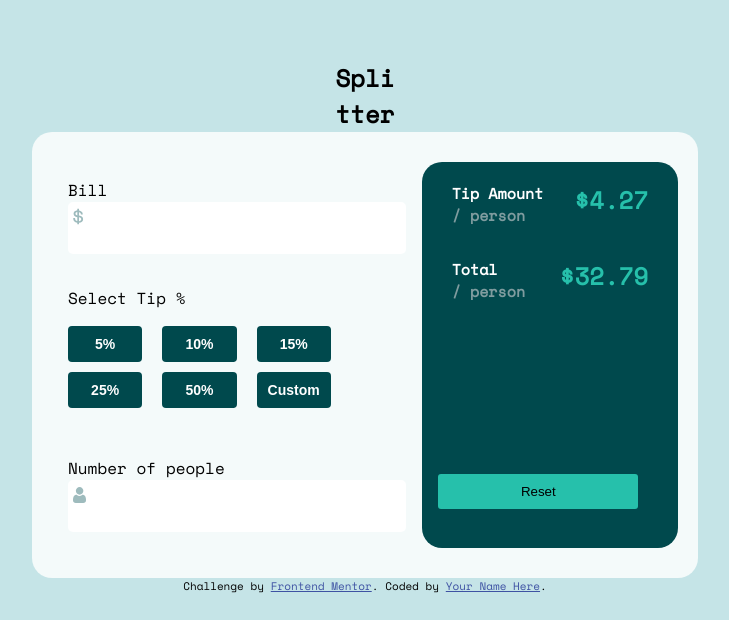
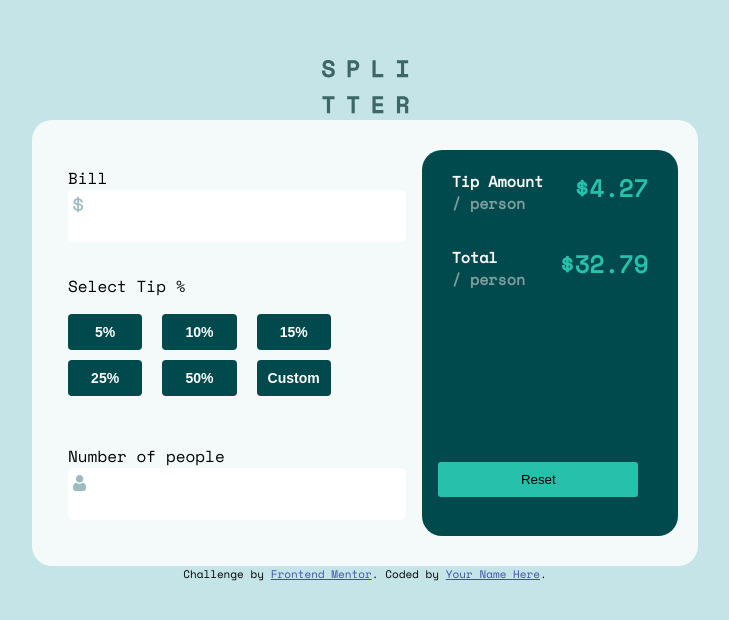
Before and after one commit to Kandy-Hamisi/tip-calculator, a plain HTML site: page index.html in a window 1280 px wide. Shown: the part 180-800 px from the top of the page, without its empty margins (275-1004 px from the left). Drawn offline with nearby package versions, Linux system fonts and the light colour scheme.

Commit message:
Update: added the main logo for the calculator

```diff
--- a/index.html
+++ b/index.html
@@ -17,10 +17,9 @@
 </head>
 <body>
   <header class="heading">
-    <h1 class="heading-text">
-      <span class="first">Spli</span>
-      <span class="Second">tter</span>
-    </h1>
+    <div class="logo">
+      <img src="images/logo.svg" alt="">
+    </div>
   </header>
 
   <section class="calculator">
```
